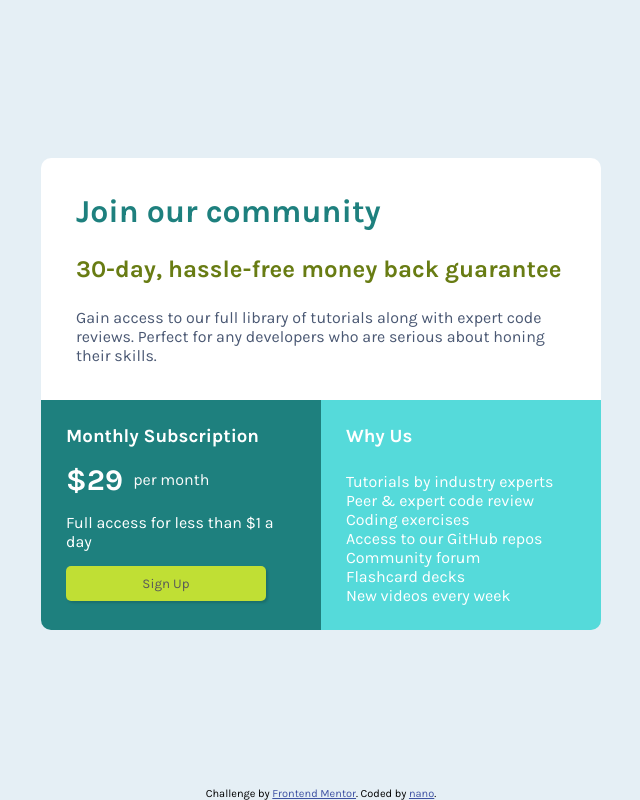
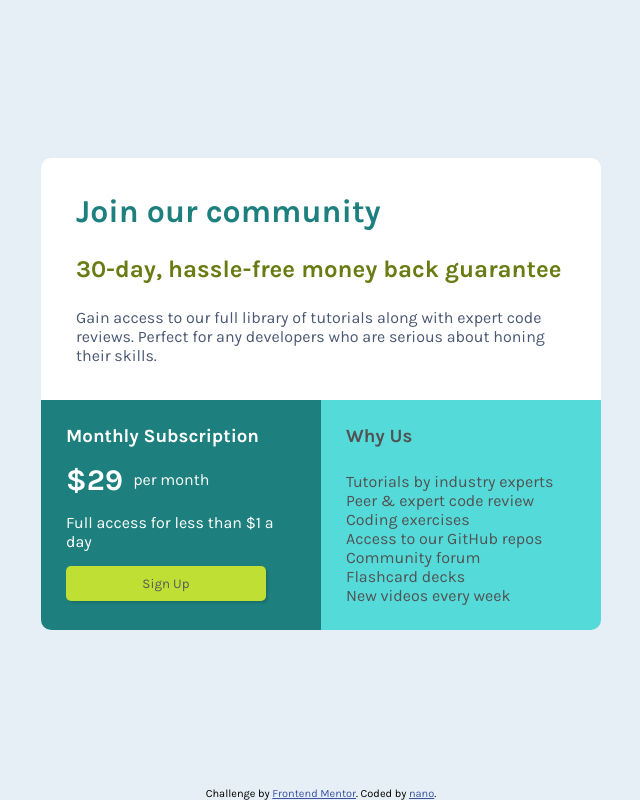
Before and after one commit to naiiiden/single-price-grid-component, a plain HTML site: page index.html in a window 1280 px wide. Shown: the whole page, without its empty margins (319-959 px from the left). Drawn offline with Linux system fonts and the light colour scheme.

Commit message:
container3 fix color contrast

```diff
--- a/style.css
+++ b/style.css
@@ -99,7 +99,7 @@ button{
 
 .container3 {
     padding: 25px;
-    color: #fff;
+    color: #525252;
     background-color: rgb(85, 218, 218);
     display: flex;
     flex-direction: column;
```
